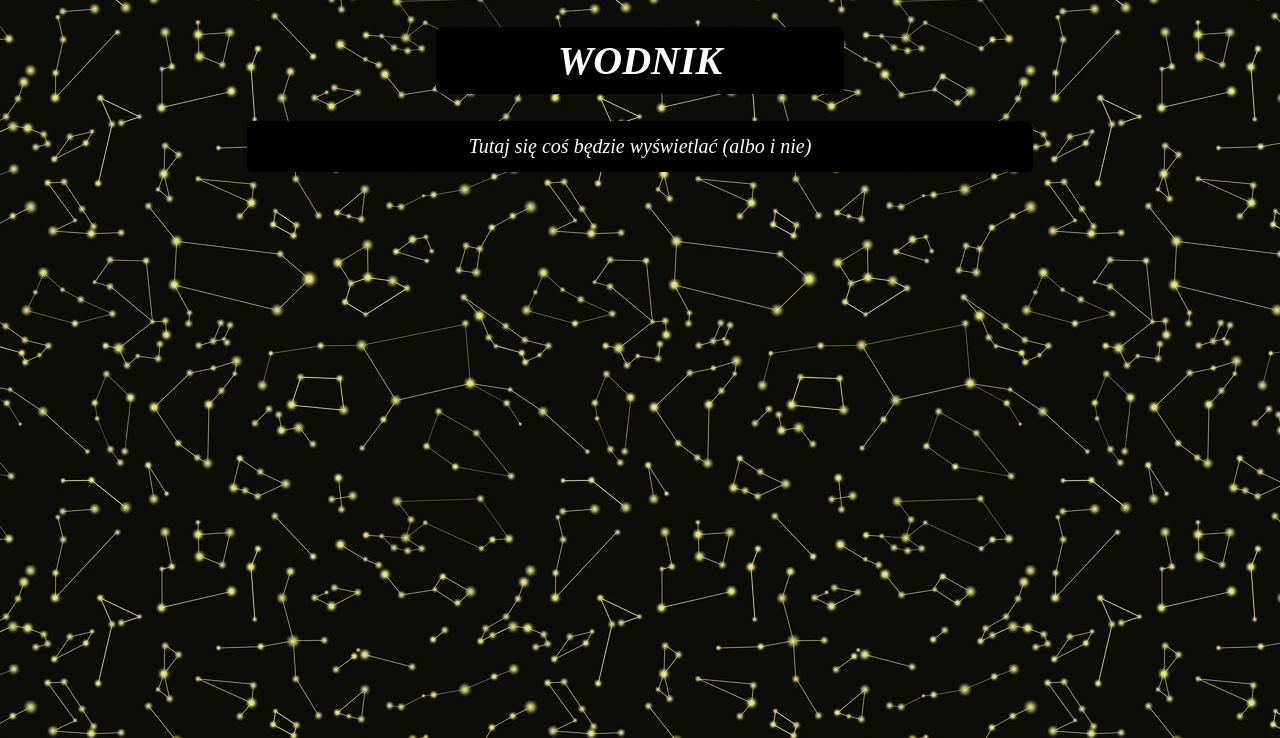
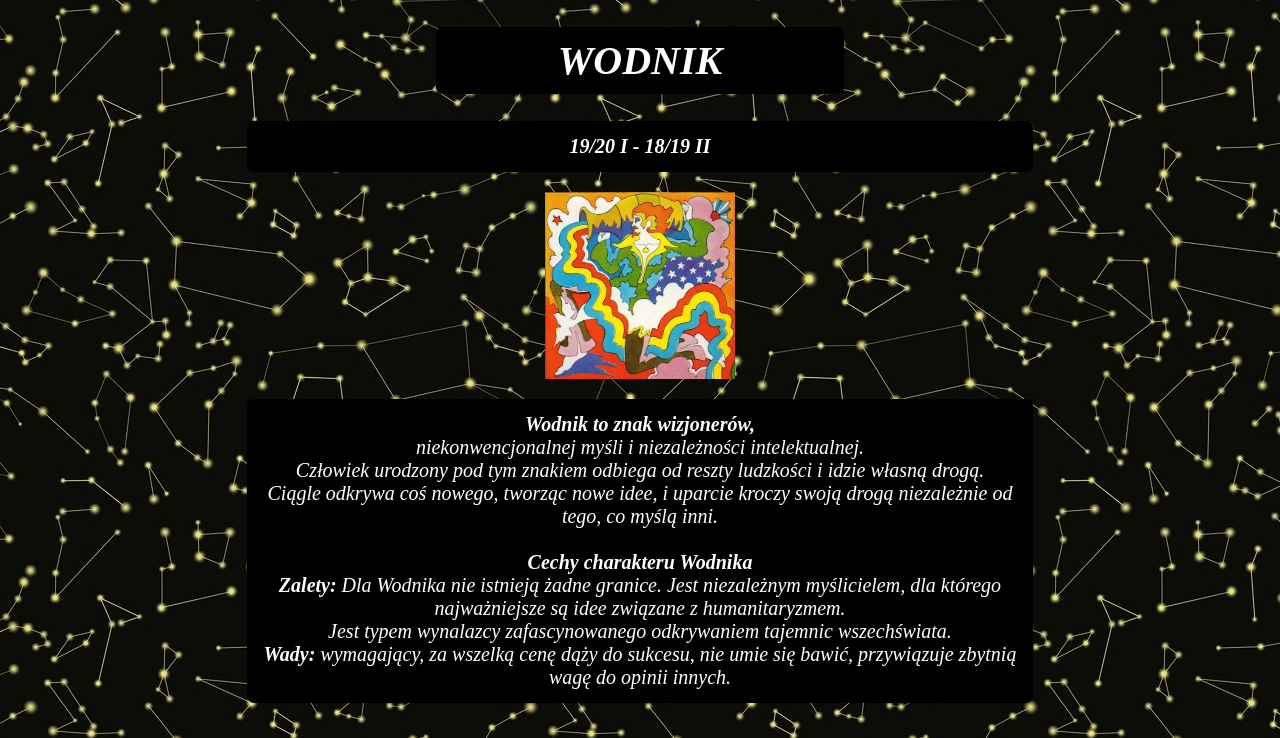
Before and after one commit to werwlo/Horoskop, a Django app: page /wodnik/ in a window 1280 px wide. Shown: the part 62-800 px from the top of the page. Run offline with Django 3.2, Linux system fonts and the light colour scheme.

Commit message:
Update wodnik.html

```diff
--- a/uploads/templates/wodnik.html
+++ b/uploads/templates/wodnik.html
@@ -1,7 +1,42 @@
 {% extends 'base.html' %}
 
 {% block content %}
+{% load static %}
     <h1>WODNIK</h1>
+    <p><b>19/20 I - 18/19 II</b></p>
 
-    <p>Tutaj się coś będzie wyświetlać (albo i nie)</p>
+      <!DOCTYPE html>
+      <!-- dodaję wyśrodkowaną fote -->
+    <html>
+    <head>
+    <meta name="wodnik.jpg" content="width=device-width, initial-scale=1">
+    <style>
+    img {
+      display: block;
+      margin-left: auto;
+      margin-right: auto;
+    }
+    </style>
+    </head>
+    <body>
+    <img src="{% static "img/wodnik.jpg" %}" alt="wodnik" style="width:15%;">
+    </body>
+    </html>
+
+    </html>
+
+
+      <p><b>Wodnik to znak wizjonerów,</b><br>
+   niekonwencjonalnej myśli i niezależności intelektualnej. <br>
+   Człowiek urodzony pod tym znakiem odbiega od reszty ludzkości i idzie własną drogą. <br>
+   Ciągle odkrywa coś nowego, tworząc nowe idee, i uparcie kroczy swoją drogą niezależnie od tego, co myślą inni.
+     <br>  <br>
+
+    <b>Cechy charakteru Wodnika</b><br>
+      <b>Zalety:</b> Dla Wodnika nie istnieją żadne granice. Jest niezależnym myślicielem, dla którego najważniejsze są idee związane z humanitaryzmem. <br>
+      Jest typem wynalazcy zafascynowanego odkrywaniem tajemnic wszechświata.<br>
+      <b>Wady:</b> wymagający, za wszelką cenę dąży do sukcesu, nie umie się bawić, przywiązuje zbytnią wagę do opinii innych.<br> </p>
+
+
+
 {% endblock %}
```
